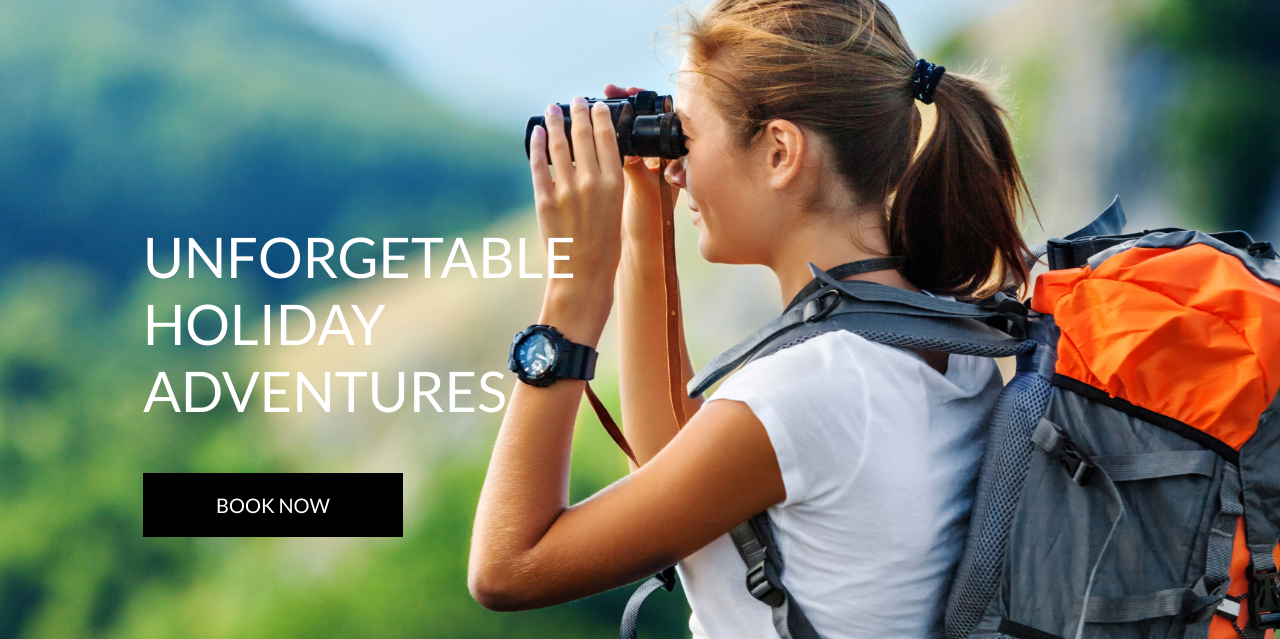
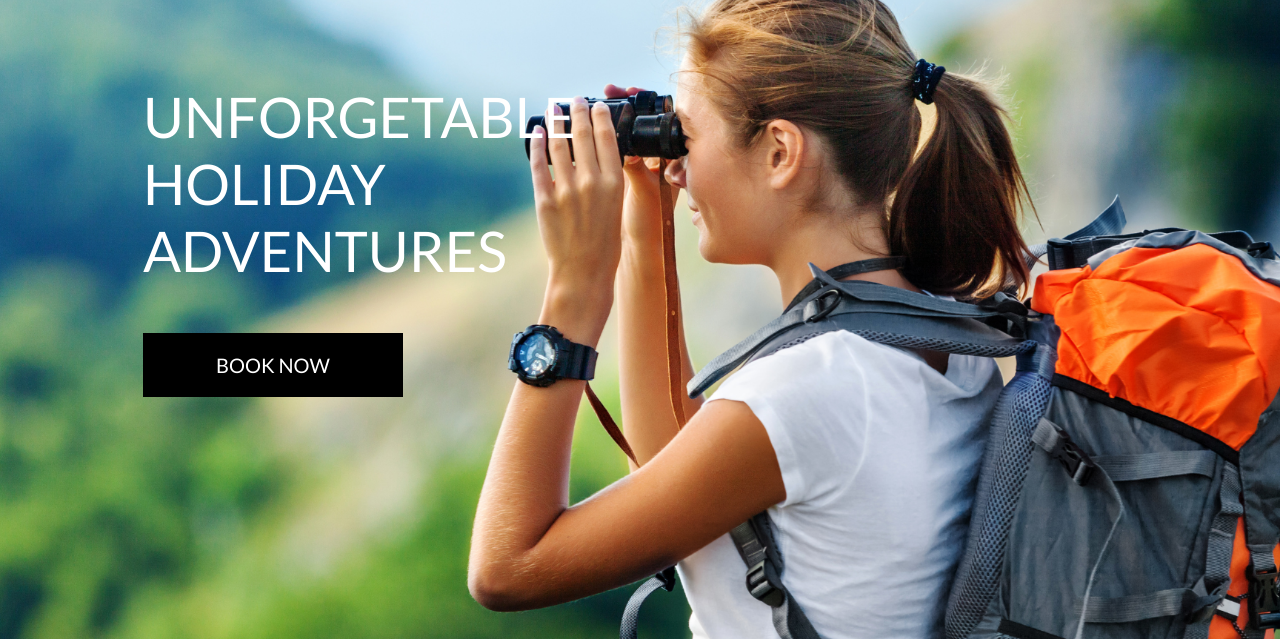
Before and after one commit to Mattjones444/off-the-beaten-track, a Django app: page / in a window 1280 px wide. Shown: the part 161-800 px from the top of the page. Run offline with Django 3.2, Linux system fonts and the light colour scheme; some libraries are stand-ins or nearby versions.

Commit message:
added fix for position of hero message

```diff
--- a/static/css/base.css
+++ b/static/css/base.css
@@ -43,7 +43,7 @@ body {
 }
 
 .hero-message1{
-    margin-top: 220px;
+    margin-top: 80px;
 }
 
 .shop-now-button {
```
